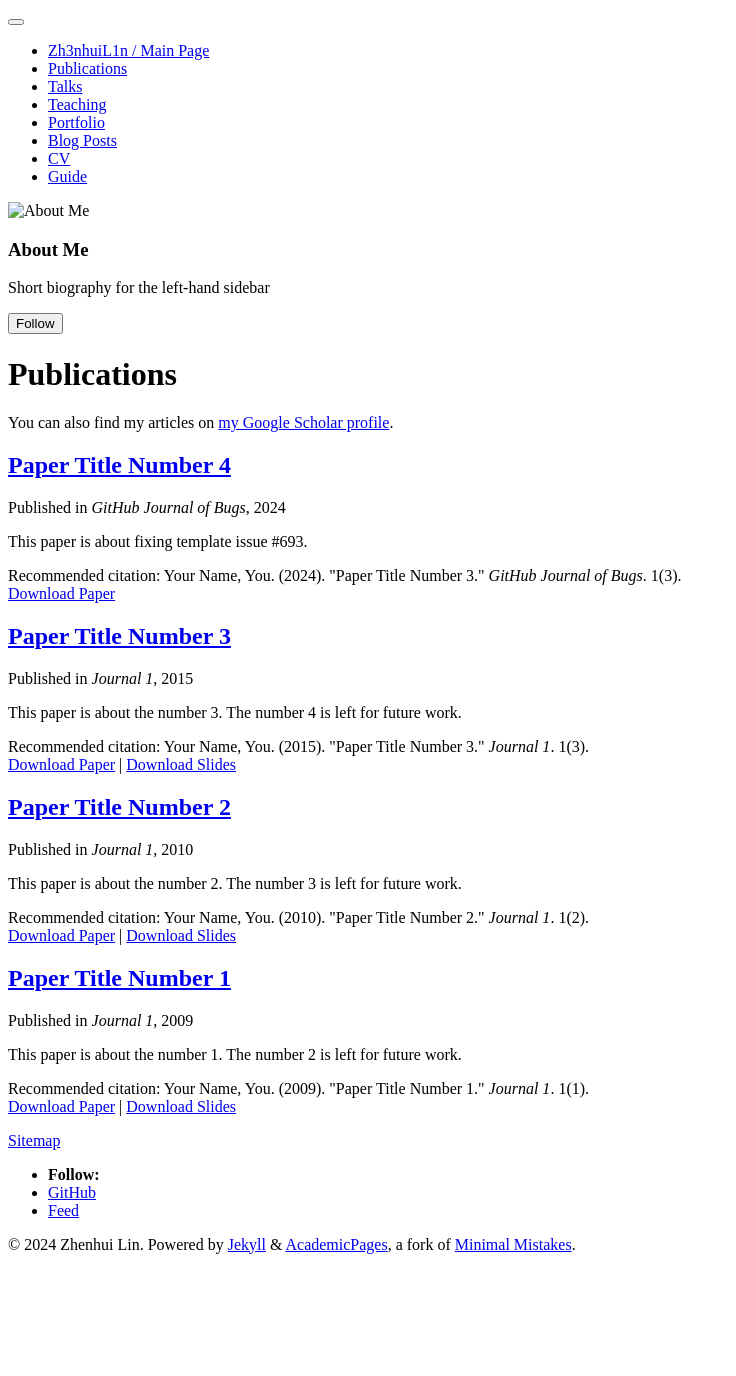
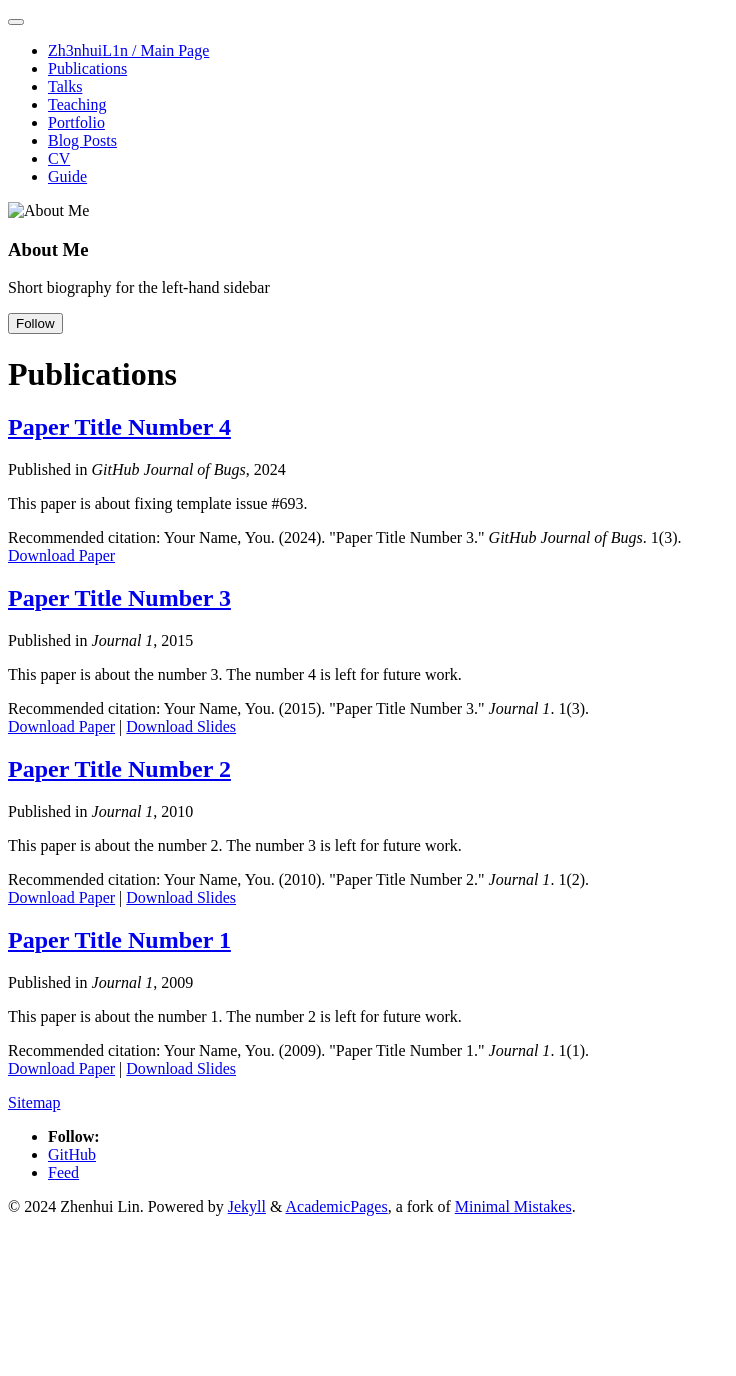
Before and after one commit to ZhenhuiL1n/Zh3nhuiL1n.github.io, a Jekyll site: the page built from _pages/publications.md, in a window 1280 px wide. Shown: the whole page, without its empty margins (0-736 px from the left). Built offline with Jekyll 4.4.1, drawn with Linux system fonts in a browser that asks for light colours; a script bundle is joined from its source files by our own code; library files that are not in the unit come from our copies; after the commit the page ends 1338 px from its top, so only the background shows below that; part of the change alters nothing that is shown.

Commit message:
Update _config.yml detail

```diff
--- a/_config.yml
+++ b/_config.yml
@@ -32,32 +32,32 @@ author:
 
   # Academic websites
   arxiv            : # URL - Update with the correct link to your profile
-  googlescholar    : "https://scholar.google.com/citations?user=PS_CX0AAAAAJ"
+  googlescholar    : # URL
   impactstory      : # URL
-  orcid            : "http://orcid.org/yourorcidurl"
+  orcid            : # URL
   semantic         : # URL
-  pubmed           : "https://www.ncbi.nlm.nih.gov/pubmed/?term=john+snow"
+  pubmed           : # URL
   researchgate     : # URL
 
   # Repositories and software development
   bitbucket        : # Username - Update with your username on the site
   codepen          : # Username
   dribbble         : # Username
-  github           : "academicpages"
+  github           : "ZhenhuiL1n"
   kaggle           : # Username
   stackoverflow    : # User number or user number and name (i.e., use "1" or "1/jeff-atwood")
 
   # Social media
-  bluesky          : "bsky.app" # Replace this with you Bluesky username
-  facebook         : # Username
+  bluesky          : # Replace this with you Bluesky username
+  facebook         : 1740158369563165
   flickr           : # Username
   foursquare       : # Username
   goodreads        : # Username
   google_plus      : # Username
   keybase          : # Username
-  instagram        : # Username
+  instagram        : zh3nhuil11n
   lastfm           : # Username
-  linkedin         : # Username
+  linkedin         : zhenhui-lin-5b6510226
   mastodon         : # URL
   medium           : # URL
   pinterest        : # Username
```
